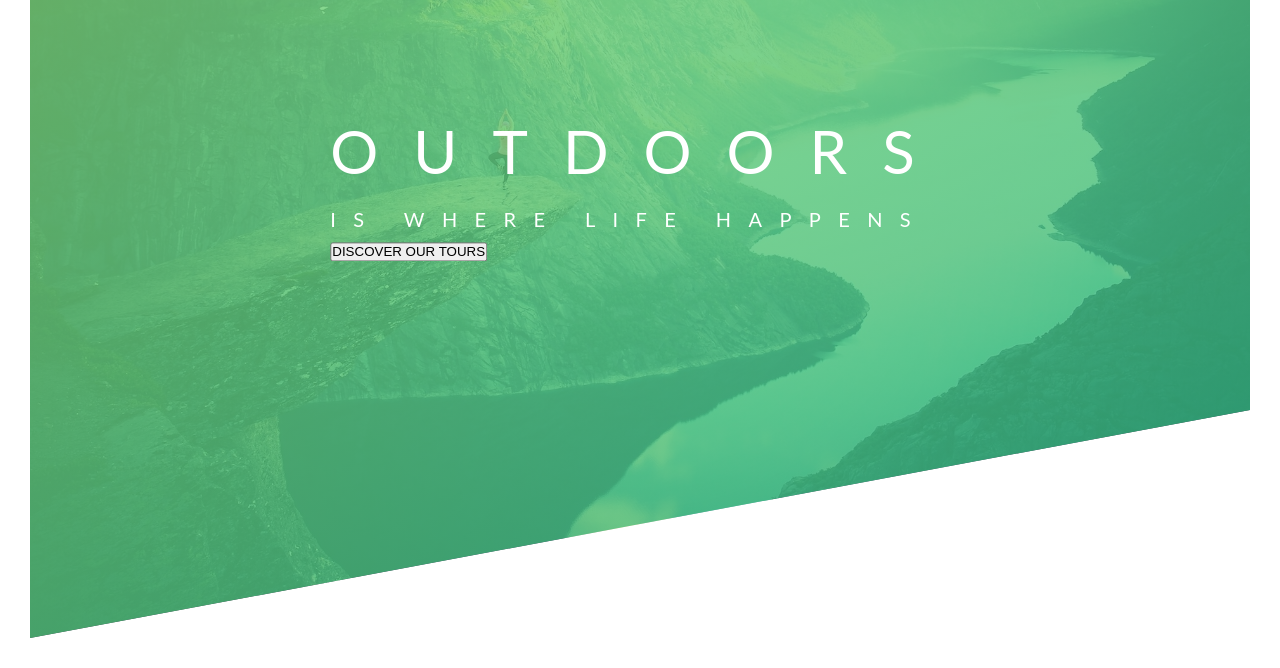
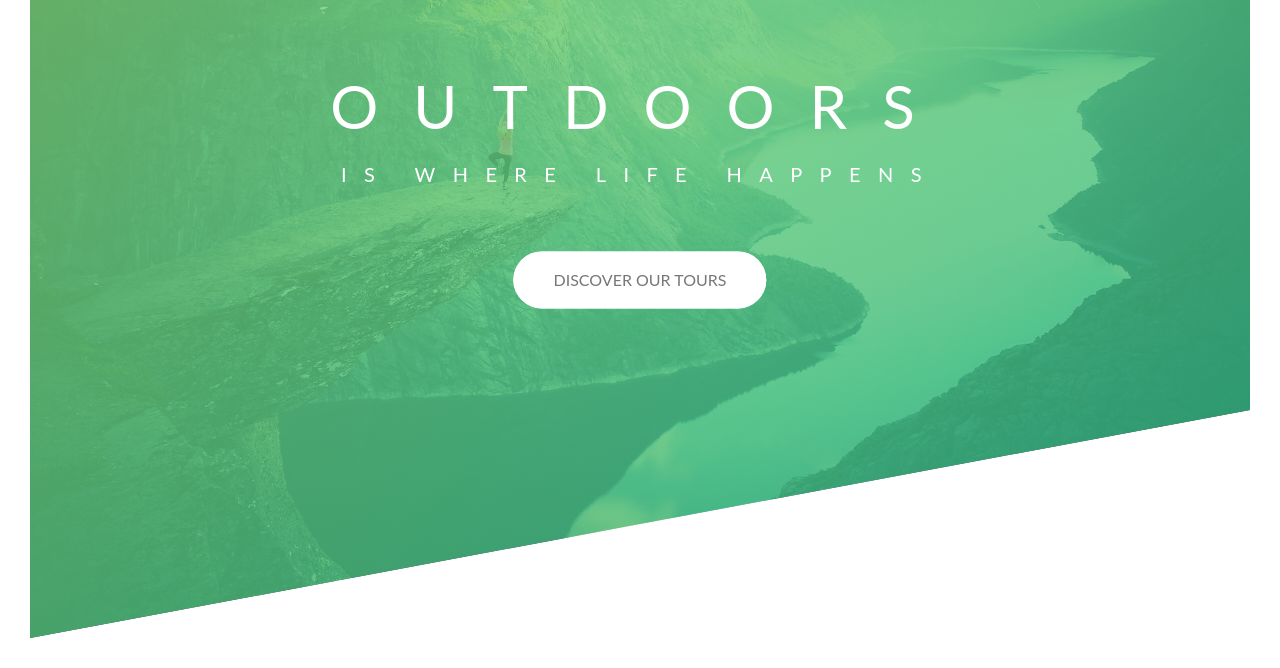
Before and after one commit to adamyi515/natour, a plain HTML site: page index.html in a window 1280 px wide. Shown: the part 152-820 px from the top of the page. Drawn offline with Linux system fonts and the light colour scheme.

Commit message:
Create animation onload. Add hover and active animation effect on the button

```diff
--- a/css/style.css
+++ b/css/style.css
@@ -18,6 +18,61 @@ body {
   line-height: 1.7;
   color: #777;
   padding: 30px;
+}
+
+/***** Global Classes *****/
+/*************************************************************************/
+.btn:link,
+.btn:visited {
+  text-transform: uppercase;
+  text-decoration: none;
+  padding: 15px 40px;
+  display: inline-block;
+  border-radius: 100px;
+  transition: all 0.2s;
+  position: relative;
+}
+
+.btn:hover {
+  transform: translateY(-3px);
+  box-shadow: 0 10px 20px rgba(0, 0, 0, 0.2);
+}
+
+.btn:active {
+  transform: translateY(-1px);
+  box-shadow: 0 5px 10px rgba(0, 0, 0, 0.2);
+}
+
+.btn-white {
+  background-color: #fff;
+  color: #777;
+}
+
+.btn::after {
+  content: "";
+  display: inline-block;
+  height: 100%;
+  width: 100%;
+  border-radius: 100px;
+  position: absolute;
+  top: 0;
+  left: 0;
+  z-index: -1;
+  transition: all 0.4s;
+}
+
+.btn-white::after {
+  background-color: #fff;
+}
+
+.btn:hover::after {
+  transform: scaleX(1.4) scaleY(1.6);
+  opacity: 0;
+}
+
+.btn-animated {
+  animation: moveInBottom 0.5s ease-out 0.75s;
+  animation-fill-mode: backwards;
 }
 
 /***** Header Section *****/
@@ -52,11 +107,14 @@ body {
   top: 40%;
   left: 50%;
   transform: translate(-50%, -50%);
+  text-align: center;
 }
 
 .heading-primary {
   color: #fff;
   text-transform: uppercase;
+  backface-visibility: hidden;
+  margin-bottom: 60px;
 }
 
 .heading-primary-main {
@@ -64,6 +122,13 @@ body {
   font-size: 60px;
   font-weight: 400;
   letter-spacing: 35px;
+
+  animation-name: moveInLeft;
+  animation-duration: 1s;
+  /*
+  animation-delay: 3s;
+
+  */
 }
 
 .heading-primary-sub {
@@ -71,4 +136,52 @@ body {
   font-size: 20px;
   font-weight: 400;
   letter-spacing: 17.4px;
+
+  animation: moveInRight 1s ease-out;
 }
+
+/***** Animation *****/
+/*************************************************************************/
+@keyframes moveInLeft {
+  0% {
+    opacity: 0;
+    transform: translateX(-100px);
+  }
+
+  80% {
+    transform: translateX(10px);
+  }
+
+  100% {
+    opacity: 1;
+    transform: translate(0);
+  }
+}
+
+@keyframes moveInRight {
+  0% {
+    opacity: 0;
+    transform: translateX(100px);
+  }
+
+  80% {
+    transform: translateX(-10px);
+  }
+
+  100% {
+    opacity: 1;
+    transform: translate(0);
+  }
+}
+
+@keyframes moveInBottom {
+  0% {
+    opacity: 0;
+    transform: translateY(30px);
+  }
+
+  100% {
+    opacity: 1;
+    transform: translate(0);
+  }
+}
--- a/index.html
+++ b/index.html
@@ -18,10 +18,8 @@
                 <span class="heading-primary-main">OUTDOORS</span>
                 <span class="heading-primary-sub">IS WHERE LIFE HAPPENS</span>
             </h1>
-            <button>DISCOVER OUR TOURS</button>
+            <a href="#" class="btn btn-white btn-animated">Discover our tours</a>
         </div>
-
-
 
     </header>
 </body>
```
